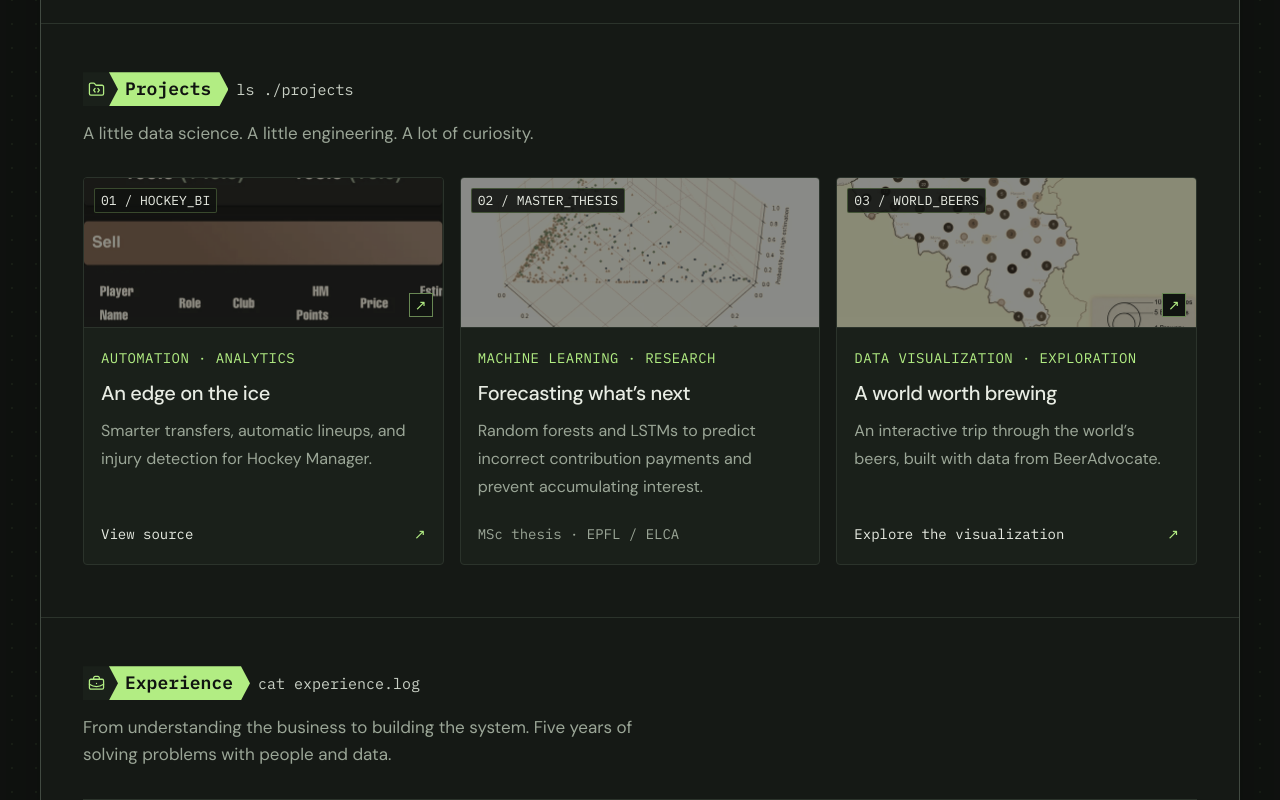
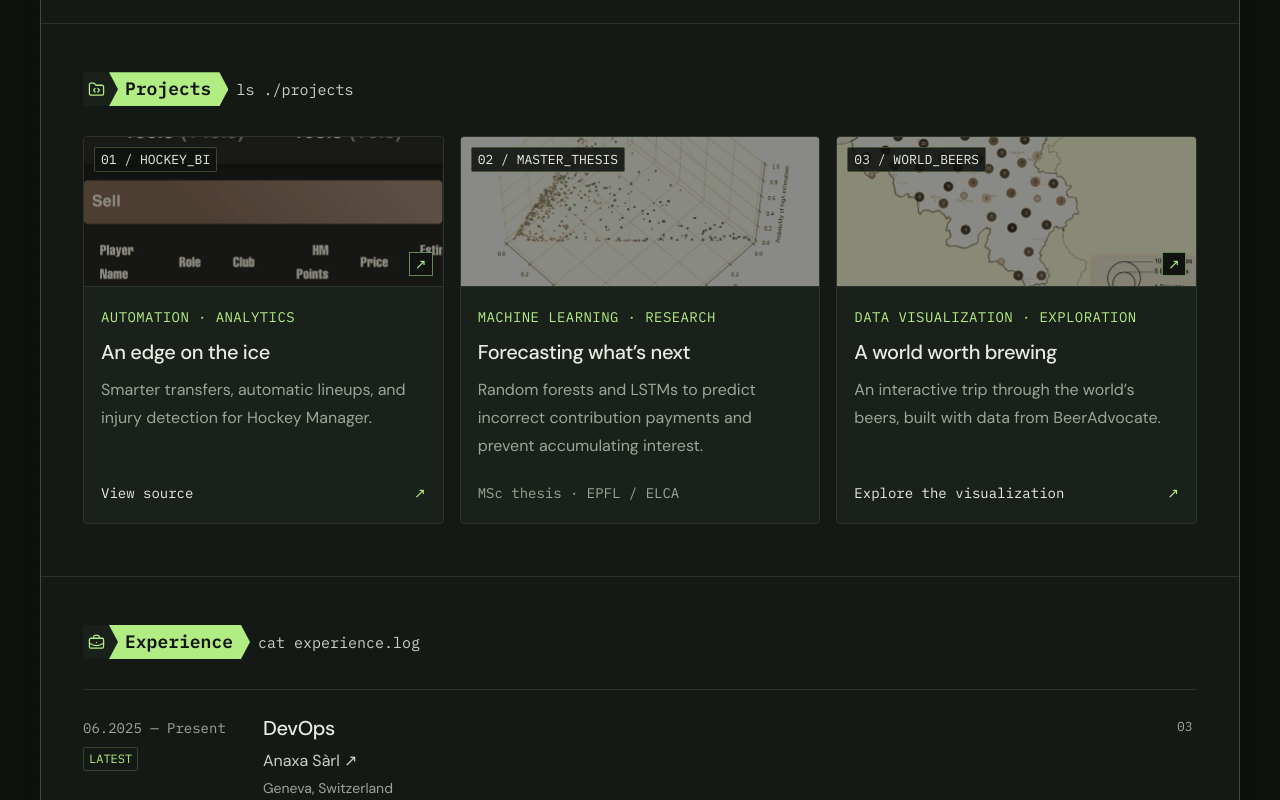
Before and after one commit to loiclovitana/loic-portofolio, a Svelte app: page / in a window 1280 px wide. Shown: the part 700-1500 px from the top of the page. Built offline with nearby package versions, Linux system fonts and the light colour scheme.

Commit message:
feat: remove ai intro slop

```diff
--- a/src/App.svelte
+++ b/src/App.svelte
@@ -24,7 +24,6 @@
 
     <Section
       {...sections.projects}
-      intro="A little data science. A little engineering. A lot of curiosity."
     >
       <div class="projects">
         {#each projects as project, index (project.id)}
@@ -35,7 +34,6 @@
 
     <Section
       {...sections.experience}
-      intro="From understanding the business to building the system. Five years of solving problems with people and data."
     >
       <div class="timeline">
         {#each experience as job, index (job.title)}
```
